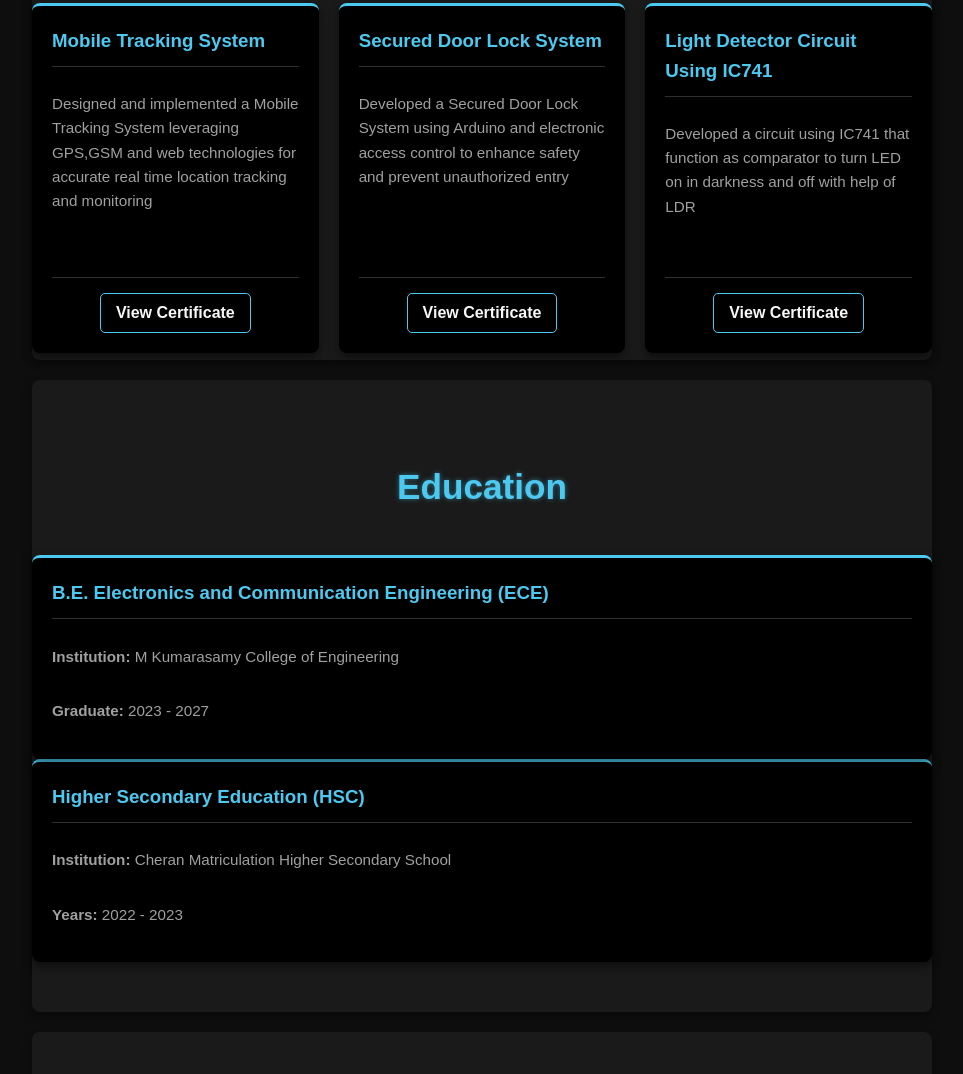
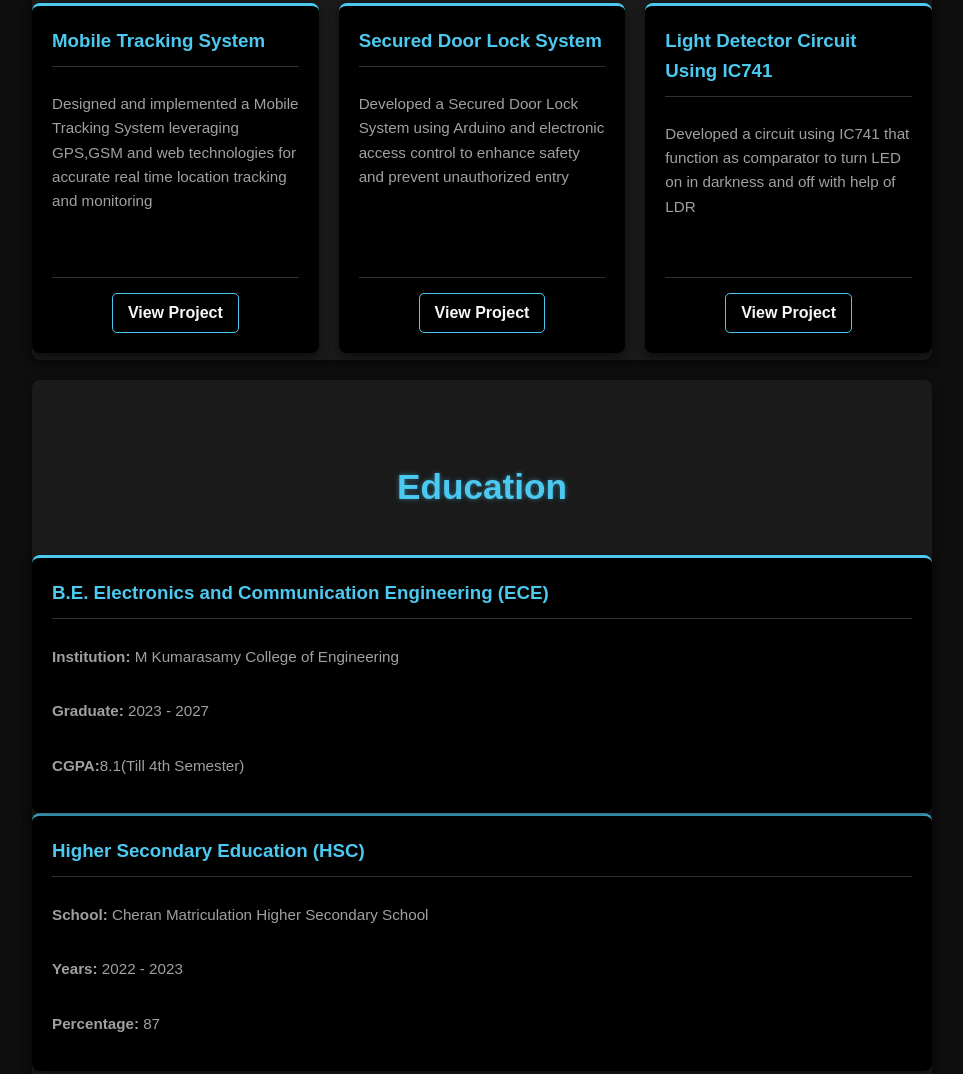
Before and after one commit to kanihas/Portfolio, a plain HTML site: page index.html in a window 1280 px wide. Shown: the part 1266-2340 px from the top of the page, without its empty margins (158-1121 px from the left). Drawn offline with Linux system fonts and the light colour scheme.

Commit message:
Update index.html

```diff
--- a/index.html
+++ b/index.html
@@ -5,7 +5,7 @@
     <meta name="viewport" content="width=device-width, initial-scale=1.0">
     <title>Kaniha S - Professional ECE Portfolio</title>
 
-    <meta name="description" content="Kaniha S | ECE student portfolio, driven by innovation and built for the future of embedded systems and IoT.">
+    <meta name="description" content="Kaniha S | Driven by innovation and built for the future of embedded systems and IoT.">
 
     <link rel="stylesheet" href="styles.css">
 
@@ -112,7 +112,7 @@
                     <h3>Mobile Tracking  System</h3>
                     <p>Designed and implemented a Mobile Tracking System leveraging GPS,GSM and web technologies for accurate real time location tracking and monitoring</p>
                     <div class="card-link">
-                        <a href="project 1.jpg" target="_blank">View Certificate</a>
+                        <a href="project 1.jpg" target="_blank">View Project</a>
                     </div>
                 </div>
 
@@ -121,7 +121,7 @@
                     <p>Developed a Secured Door Lock System using  Arduino and electronic access control to enhance safety and prevent unauthorized entry</p>
 
                     <div class="card-link">
-                        <a href="project 2.jpg" target="_blank">View Certificate</a>
+                        <a href="project 2.jpg" target="_blank">View Project</a>
                     </div>
                 </div>
 
@@ -130,7 +130,7 @@
                     <p>Developed a circuit using IC741 that function as comparator to turn LED on in darkness and off with help of LDR</p>
 
                     <div class="card-link">
-                        <a href="project 3.jpg" target="_blank">View Certificate</a>
+                        <a href="project 3.jpg" target="_blank">View Project</a>
                     </div>
                 </div>
 
@@ -146,14 +146,15 @@
                     <h3>B.E. Electronics and Communication Engineering (ECE)</h3>
                     <p><strong>Institution:</strong> M Kumarasamy College of Engineering</p>
                     <p><strong>Graduate:</strong> 2023 - 2027</p>
+                    <p><strong>CGPA:</strong>8.1(Till 4th Semester)</p>
 
                     </div>
                 </div>
                 <div class="info-card">
                     <h3>Higher Secondary Education (HSC)</h3>
-                    <p><strong>Institution:</strong> Cheran Matriculation Higher Secondary School</p>
+                    <p><strong>School:</strong> Cheran Matriculation Higher Secondary School</p>
                     <p><strong>Years:</strong> 2022 - 2023</p>
-
+                    <p><strong>Percentage:</strong> 87</p>
                 </div>
             </div>
         </section>
@@ -249,7 +250,7 @@
     </div>
 </section>
     <section id="contact">
-        <h2 class="section-title">Get In Touch</h2>
+        <h2 class="section-title">Contact</h2>
 
         <ul class="contact-icon-list">
             <li>
```
